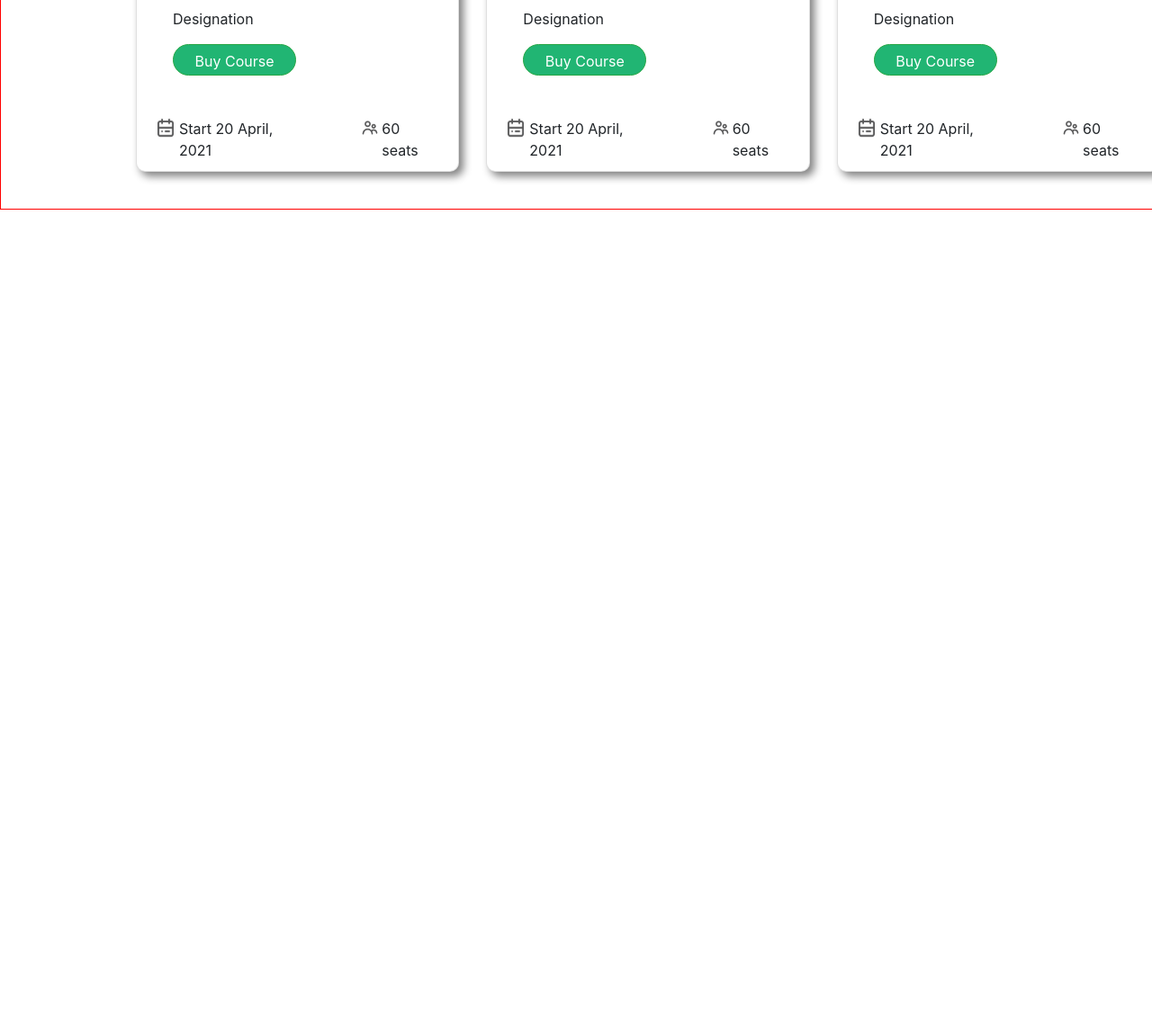
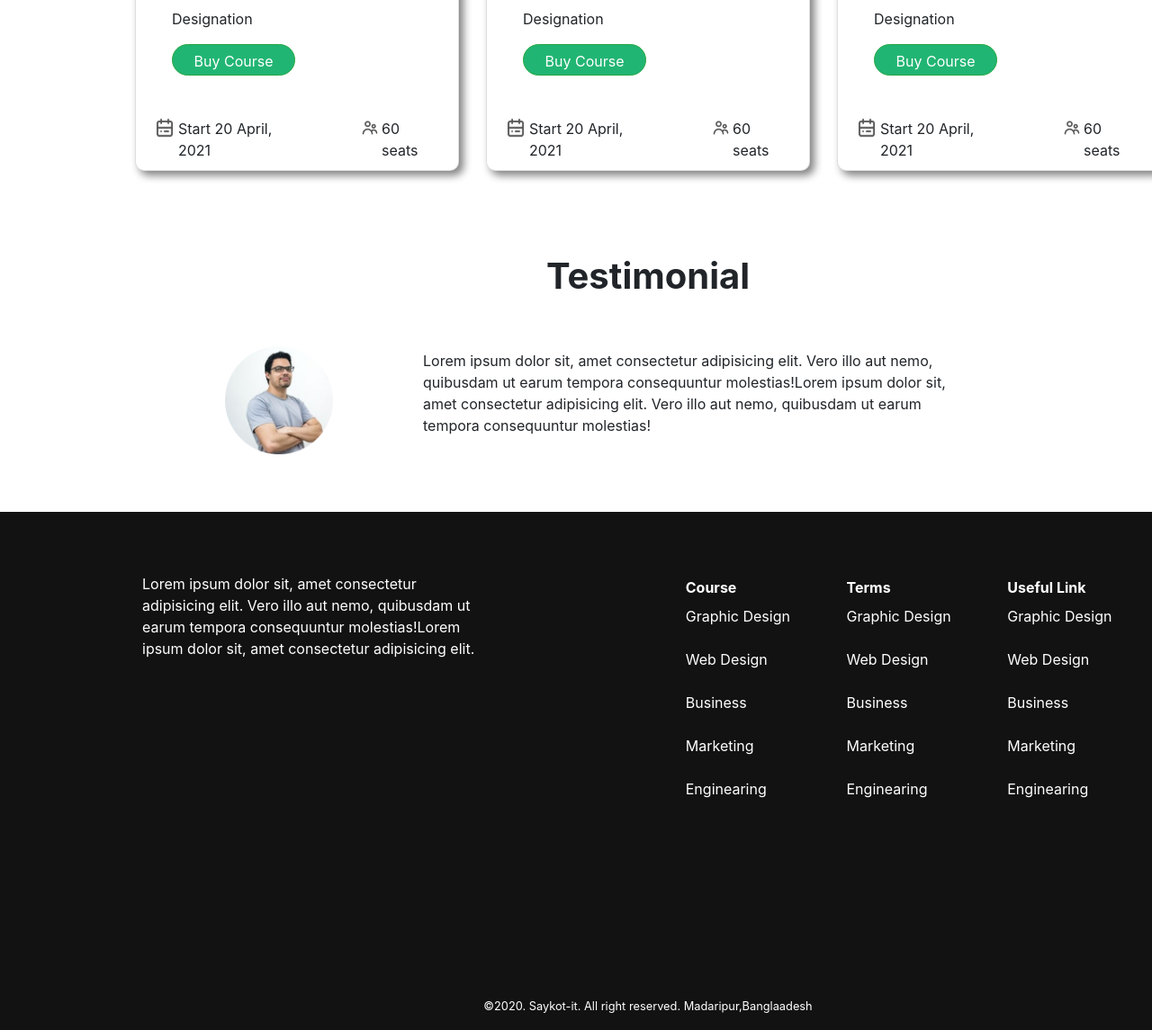
Before and after one commit to Najmulkarim/e-school-project, a plain HTML site: page index.html in a window 1280 px wide. Shown: the part 1549-2694 px from the top of the page at 90% size. Before the commit the page ends 1782 px from the top, so only its background shows below. Drawn offline with nearby package versions, Linux system fonts and the light colour scheme.

Commit message:
done all

```diff
--- a/index.html
+++ b/index.html
@@ -42,8 +42,8 @@
                             <div class="col-md-6">
 
                                 <h6 class="red">Are you ready to learn?</h6>
-                                <h1>Learn with fun</h1>
-                                <h1>on <span class="span-cl">any schedule</span> </h1>
+                                <h1 class="bold">Learn with fun</h1>
+                                <h1 class="bold">on <span class="span-cl">any schedule</span> </h1>
                                 <br>
                                 <h6>
                                     <p>Lorem ipsum dolor sit amet consectetur adipisicing elit. Perferendis, quod</p>
@@ -118,7 +118,7 @@
 
        <div class="d-flex justify-content-center">
 
-            <h1>Online Courses</h1>
+            <h1 class="bold">Online Courses</h1>
 
         </div>
 
@@ -246,20 +246,83 @@
 
     </section>
 
+    <section class="testimonial">
+
+        <div class="d-flex justify-content-center">
+            <h1 class="bold">Testimonial</h1>
+        </div>
+        <div class=" d-flex justify-content-center align-items-center">
+            <img class="  tes-img" src="Photos/Man.png" alt="">
+            <p class=" tes-box">Lorem ipsum dolor sit, amet consectetur adipisicing elit. Vero illo aut nemo, quibusdam ut earum tempora consequuntur molestias!Lorem ipsum dolor sit, amet consectetur adipisicing elit. Vero illo aut nemo, quibusdam ut earum tempora consequuntur molestias! </p>
+            </p>
+
+        </div>
+
+
+    </section>
+
+    <footer >
+
+        <div class="d-flex bd-highlight  " >
+            <div class="p-2 flex-fill bd-highlight f-box">
+                <p> Lorem ipsum dolor sit, amet consectetur adipisicing elit. Vero illo aut nemo, quibusdam ut earum tempora consequuntur molestias!Lorem ipsum dolor sit, amet consectetur adipisicing elit.</p>
+            </div>
+
+
+            <div class="p-2 flex-fill bd-highlight box-all ">
+
+                <div class="bold f-b-1">
+                    Course
+                </div>
+                <div>
+                    <p>Graphic Design</p>
+                    <p>Web Design</p>
+                    <p>Business</p>
+                    <p>Marketing</p>
+                    <p>Enginearing</p>
+                </div>
+            </div>
+
+
+            <div class="p-2 flex-fill bd-highlight box-all">
 
 
 
+                    <div class="bold f-b-1">
+                        Terms
+                    </div>
+                    <div>
+                        <p>Graphic Design</p>
+                        <p>Web Design</p>
+                        <p>Business</p>
+                        <p>Marketing</p>
+                        <p>Enginearing</p>
+                    </div>
+            </div>
 
+            <div class="p-2 flex-fill bd-highlight box-all">
 
+                    <div class="bold f-b-1">
+                        Useful Link
+                    </div>
 
+                    <div>
+                        <p>Graphic Design</p>
+                        <p>Web Design</p>
+                        <p>Business</p>
+                        <p>Marketing</p>
+                        <p>Enginearing</p>
+                    </div>
+                </div>
+          </div>
 
+          <br><br><br><br><br><br><br><br>
 
+          <div class="d-flex justify-content-center">
+            <small>©2020. Saykot-it. All right reserved. Madaripur,Banglaadesh</small>
+          </div>
 
-
-
-
-
-
+    </footer>
 
 
 
--- a/style.css
+++ b/style.css
@@ -5,7 +5,7 @@ header{
     height: 576px;
     background-color: #F0FFF0;
     padding: 50px 150px;
-    border: 1px solid red;
+
 }
 
 
@@ -57,8 +57,7 @@ header{
 
     width: 1440px;
     height: 576px;
-    padding: 50px 130px;
-    border: 1px solid red;
+     padding: 50px 130px;
 
 }
 .box{
@@ -87,8 +86,6 @@ header{
     width: 1440px;
     height: 630px;
     padding: 0 150px;
-    border: 1px solid red;
-
 }
 .card{
 
@@ -165,3 +162,46 @@ header{
     float:right;
     padding: 3px;
 }
+.testimonial{
+
+    width: 1440px;
+    height: 336px;
+    padding: 50px 250px;
+
+
+}
+.tes-box {
+
+    padding:  50px 100px;
+}
+.tes-img{
+    width: 120px;
+    height: 120px;
+}
+
+.bold{
+
+    font-weight: bold;
+}
+footer{
+
+    width: 1440px;
+    height: 576px;
+    padding: 60px 150px;
+    color: white;
+    background-color: #131212;
+}
+.f-box{
+    width: 364px;
+    margin-right: 200px;
+    padding-top: 2em;
+}
+.f-b-1{
+
+    width: 123px;
+    padding: 0;
+
+}
+.box-all{
+    line-height: 2em;
+}
```
